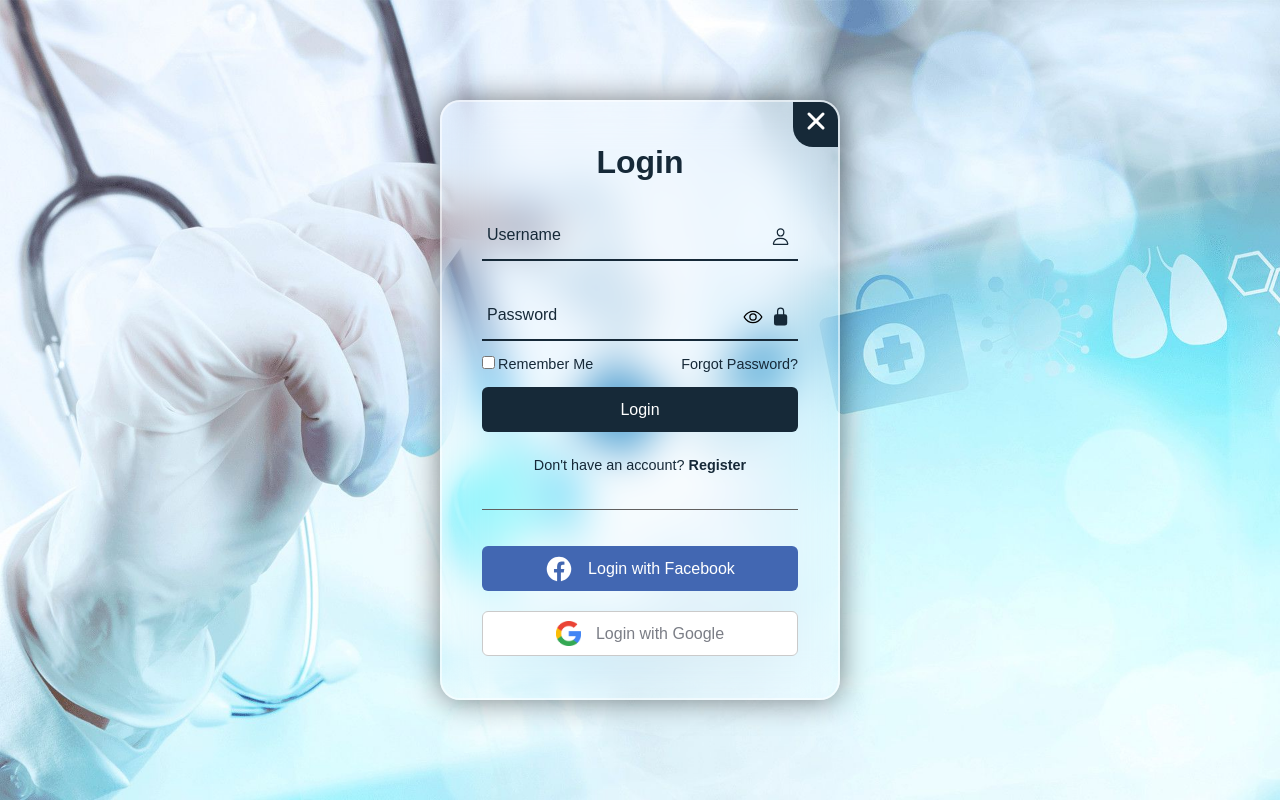
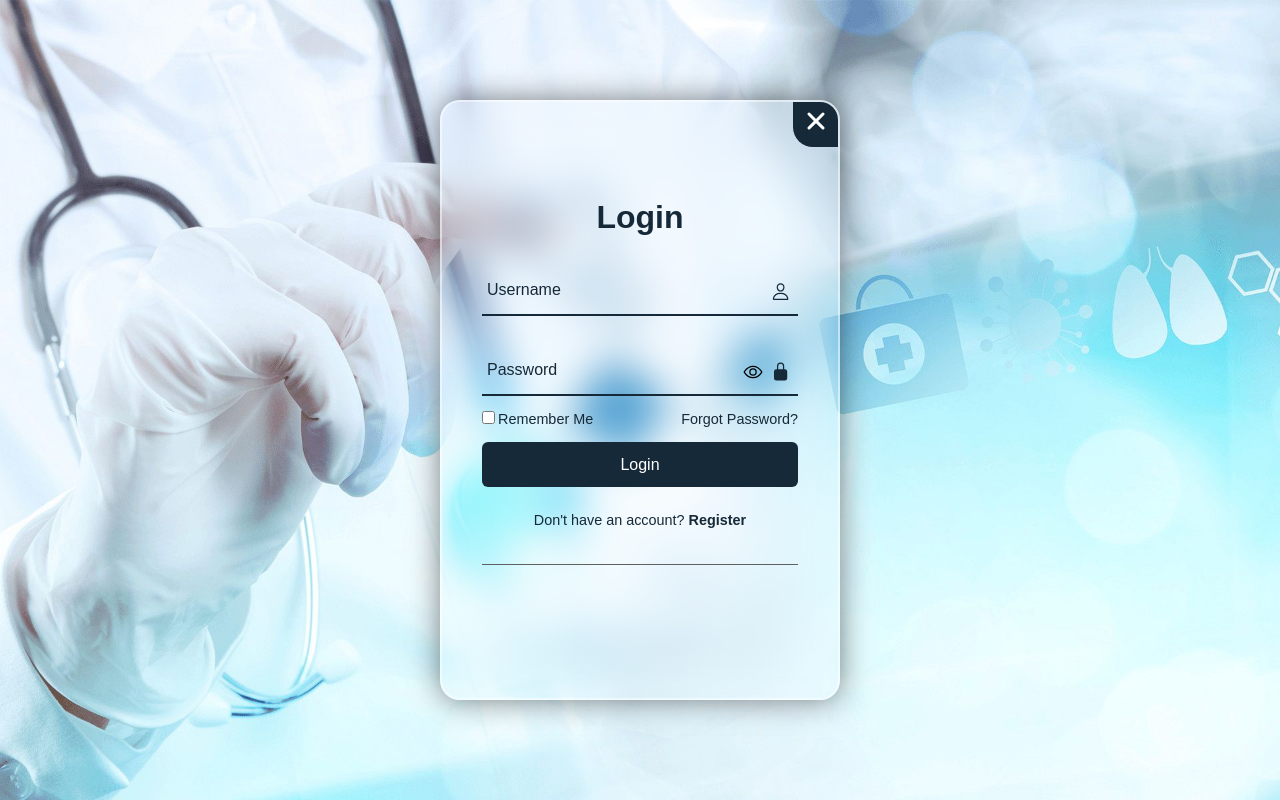
Before and after one commit to johnwalle/insurance-managment-sys, a PHP site: page /PHP/login.php in a window 1280 px wide. Run offline with PHP 8.4, Linux system fonts and the light colour scheme.

Commit message:
updated login functionality

```diff
--- a/PHP/login.php
+++ b/PHP/login.php
@@ -60,23 +60,7 @@
                     <p>Don't have an account? <a href="./signup.php" class="register-link">Register</a></p>
                 </div>
 
-                <div class="line"></div>
-
-                <div class="media-options">
-                    <a href="https://www.bing.com/ck/a?!&&p=764d03723e5983c1JmltdHM9MTcyNDExMjAwMCZpZ3VpZD0wMWQ2ODMxNi0xZGViLTZjMjQtMzZmYy05NzNjMWM5YzZkMDQmaW5zaWQ9NTE4NA&ptn=3&ver=2&hsh=3&fclid=01d68316-1deb-6c24-36fc-973c1c9c6d04&psq=facebooklogin&u=a1aHR0cHM6Ly93d3cuZmFjZWJvb2suY29tL2xvZ2luLnBocC8&ntb=1" class="field facebook">
-                        <ion-icon name="logo-facebook" class="facebook-icon"></ion-icon>
-                        <span>Login with Facebook</span>
-                    </a>
-                </div>
-
-                <div class="media-options">
-                    <a href="https://www.bing.com/ck/a?!&&p=9166e682296f5296JmltdHM9MTcyNDExMjAwMCZpZ3VpZD0wMWQ2ODMxNi0xZGViLTZjMjQtMzZmYy05NzNjMWM5YzZkMDQmaW5zaWQ9NTE4Ng&ptn=3&ver=2&hsh=3&fclid=01d68316-1deb-6c24-36fc-973c1c9c6d04&psq=google+gmaillogin&u=a1aHR0cHM6Ly9tYWlsLmdvb2dsZS5jb20vP2xvZ2lu&ntb=1" class="field google">
-                        <img src="../Images/google_login.png" alt="Image of Google Logo" class="google-img">
-                        <span>Login with Google</span>
-                    </a>
-                </div>
-
-            </form>
+                <div class="line"></div>  </form>
         </div>
     </div>
 
```
